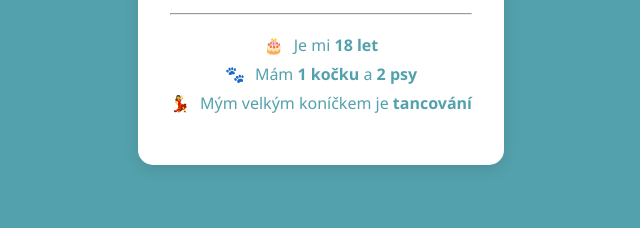
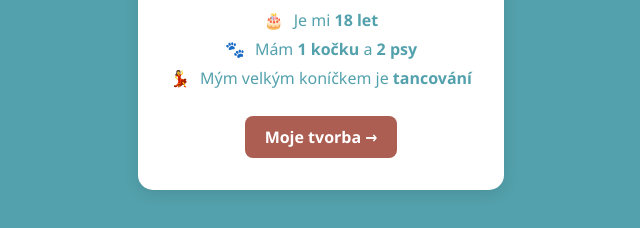
Before and after one commit to adosa127/adosa127.github.io, a plain HTML site: page index.html in a window 1280 px wide. Shown: the part 386-614 px from the top of the page, without its empty margins (319-959 px from the left). Drawn offline with Linux system fonts and the light colour scheme.

Commit message:
Update index.html

```diff
--- a/index.html
+++ b/index.html
@@ -27,17 +27,29 @@
             color: #AC5E53;
             margin-bottom: 0.5rem;
         }
-        .highlight {
-            color: #e74c3c;
-            font-weight: bold;
-        }
         ul {
             list-style-type: none;
             padding: 0;
             line-height: 1.8;
+            margin-bottom: 1.5rem;
         }
         .emoji {
             margin-right: 10px;
+        }
+        /* Styl pro odkaz/tlačítko */
+        .link-button {
+            display: inline-block;
+            color: white;
+            background-color: #AC5E53;
+            padding: 10px 20px;
+            text-decoration: none;
+            border-radius: 8px;
+            font-weight: bold;
+            transition: 0.3s;
+        }
+        .link-button:hover {
+            background-color: #3e7a82;
+            transform: scale(1.05);
         }
     </style>
 </head>
@@ -52,6 +64,9 @@
             <li><span class="emoji">🐾</span>Mám <strong>1 kočku</strong> a <strong>2 psy</strong></li>
             <li><span class="emoji">💃</span>Mým velkým koníčkem je <strong>tancování</strong></li>
         </ul>
+
+        <!-- Tady je ten odkaz -->
+        <a href="dalsistranka.html" class="link-button">Moje tvorba →</a>
     </div>
 
 </body>
```
